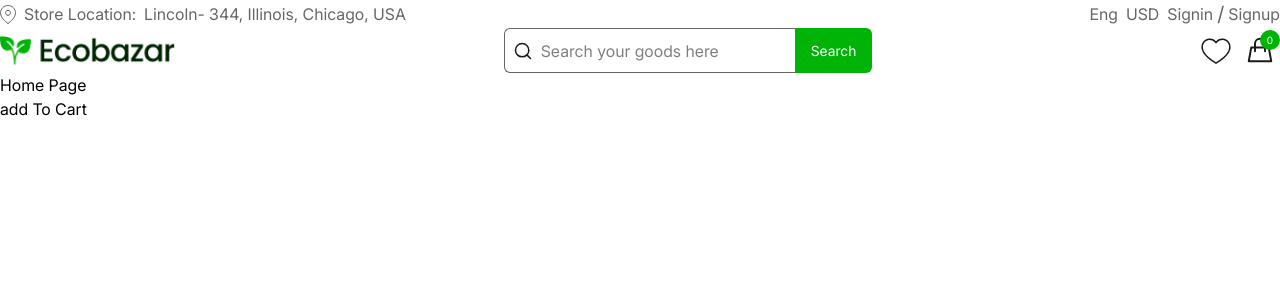
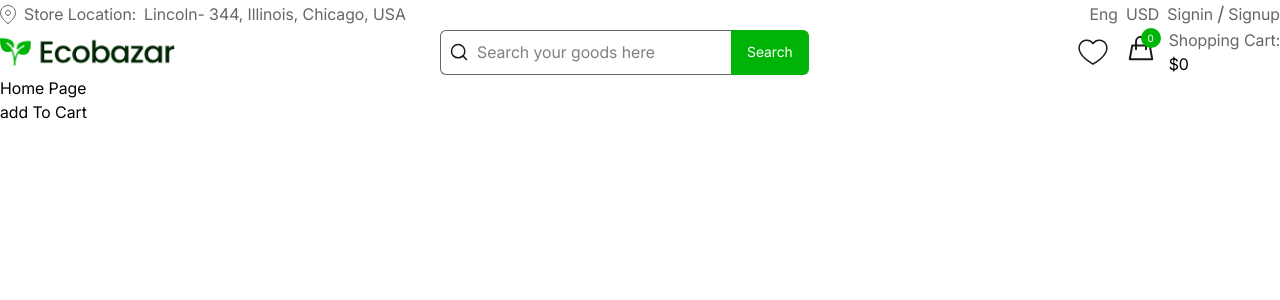
Before and after one commit to Shanto-prime/e-commerce-frontend, a React (Vite) app: page / in a window 1280 px wide. Shown: the top 300 px of the page. Built offline with nearby package versions, Linux system fonts and the light colour scheme.

Commit message:
feat: add Heart component and update Navbar to use it, refactor Cart component layout

```diff
--- a/src/Components/Navbar/Navbar.jsx
+++ b/src/Components/Navbar/Navbar.jsx
@@ -1,8 +1,8 @@
-import HeartSVG from "../CommonIcons/HeartSVG";
 import MapPinSVG from "../CommonIcons/MapPinSVG";
 import SearchSVG from "../CommonIcons/SearchSVG";
 import Button from "../UI/Button/Button";
 import Cart from "../UI/Checkbox/Cart";
+import Heart from "../UI/Checkbox/Heart";
 export default function Navbar({ cartItemCount, userStatus, setUserStatus }) {
     return (
         <>
@@ -68,7 +68,7 @@ export default function Navbar({ cartItemCount, userStatus, setUserStatus }) {
                         </Button>
                     </div>
                     <div className="flex items-center gap-2">
-                        <HeartSVG />
+                        <Heart variant="ghost" />
                         <Cart variant="ghost" cartItemCount={cartItemCount} />
                     </div>
                 </div>
--- a/src/Components/UI/Checkbox/Cart.jsx
+++ b/src/Components/UI/Checkbox/Cart.jsx
@@ -22,13 +22,8 @@ export default function Cart({
         }
     };
 
-    // handleCartItemCount = () => {
-    //     const cartItems = localStorage.getItem("cartItems");
-    //     const itemCount = cartItems ? JSON.parse(cartItems).length : 0;
-    //     return itemCount;
-    // };
-
     return (
+        <div className="flex">
             <div className="relative group">
                 <button
                     className={`${base} ${variants[variant]} ${className}`}
@@ -64,5 +59,10 @@ export default function Cart({
                     {cartItemCount < 10 ? cartItemCount : "9+"}
                 </span>
             </div>
+            <div className="flex flex-col items-start ml-2">
+                <span className="text-[var(--pg-1)]">Shopping Cart:</span>
+                <span>${cartItemCount * 100}</span>
+            </div>
+        </div>
     );
 }
--- /dev/null
+++ b/src/Components/UI/Checkbox/Heart.jsx
@@ -0,0 +1,52 @@
+export default function Heart({ variant = "solid", className = "", ...props }) {
+    const base =
+        "w-10 h-10 inline-flex items-center justify-center transition-all duration-200 rounded-[43px]";
+
+    const variants = {
+        solid: "bg-[var(--primary)] hover:bg-[var(--primary-hover)]",
+        ghost: "bg-white border-0 hover:bg-[var(--primary-bg-hover)]",
+    };
+
+    const getShapeColor = () => {
+        if (variant === "solid") {
+            return "#ffffff";
+        } else if (variant === "ghost") {
+            return "#1a1a1a";
+        } else {
+            return "#f2f2f2";
+        }
+    };
+
+    return (
+        <button
+            className={`${base} ${variants[variant]} ${className}`}
+            {...props}
+        >
+            <svg
+                viewBox="0 0 32 32"
+                xmlns="http://www.w3.org/2000/svg"
+                xmlnsXlink="http://www.w3.org/1999/xlink"
+                width="32.000000"
+                height="32.000000"
+                fill="none"
+            >
+                <rect
+                    id="Heart"
+                    width="32.000000"
+                    height="32.000000"
+                    x="0.000000"
+                    y="0.000000"
+                    fill="rgb(255,255,255)"
+                    fillOpacity="0"
+                />
+                <path
+                    id="Vector"
+                    d="M15.9995 7.45074C24 -2.66667 42.6666 13.3333 15.9995 28.0722C-10.6667 13.3333 7.99999 -2.66667 15.9995 7.45074Z"
+                    fillRule="nonzero"
+                    stroke={getShapeColor()}
+                    strokeWidth="1.500000"
+                />
+            </svg>
+        </button>
+    );
+}
```
Lines whose indentation alone changed are shown as unchanged.
